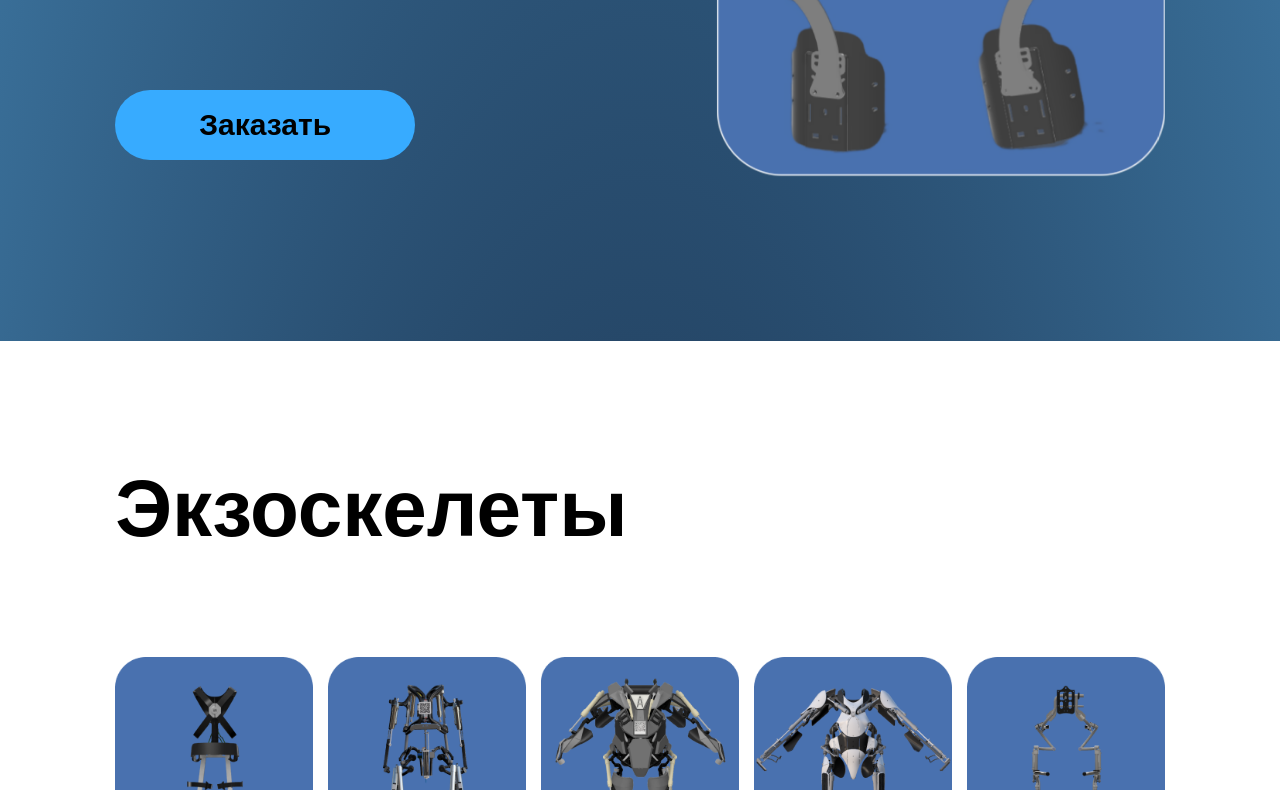
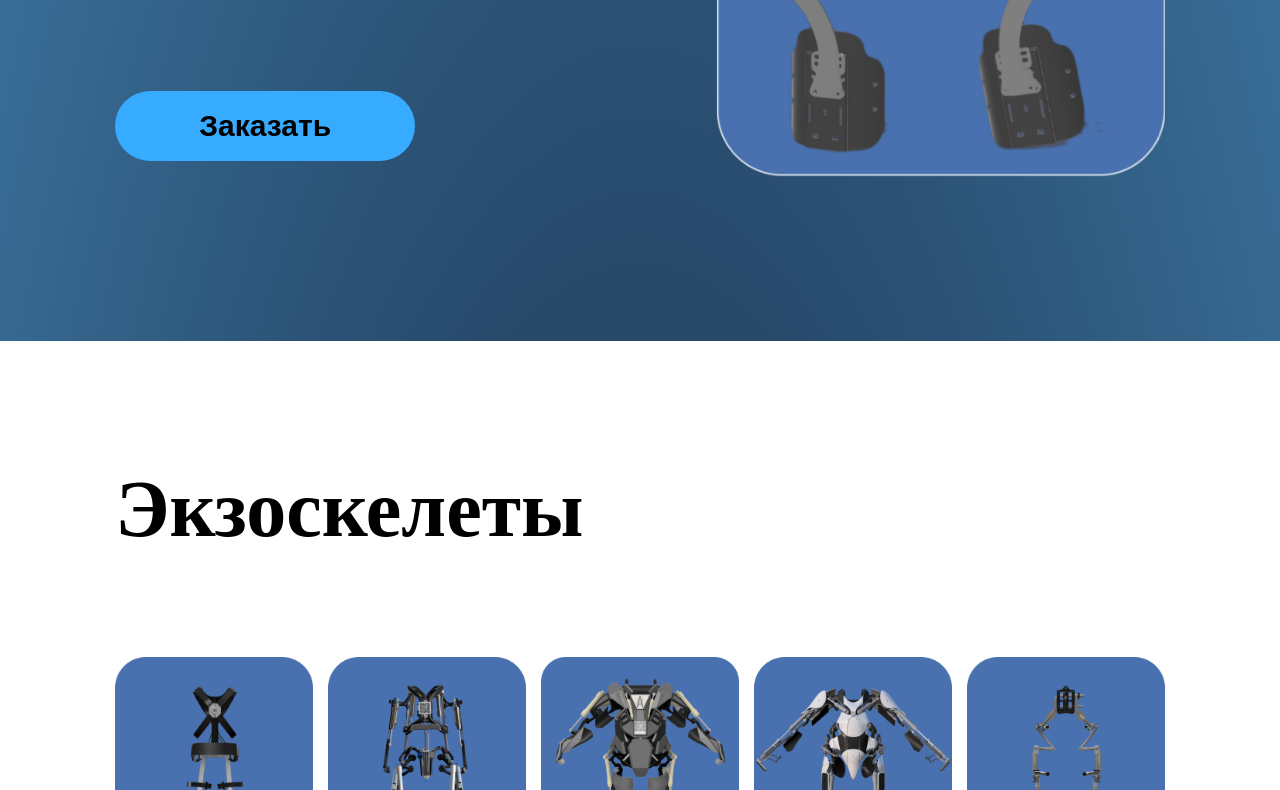
Before and after one commit to kirSHill/AUXILIUM, a plain HTML site: page index.html in a window 1280 px wide. Shown: the part 459-1249 px from the top of the page. Drawn offline with nearby package versions, Linux system fonts and the light colour scheme.

Commit message:
Update style.css

```diff
--- a/css/style.css
+++ b/css/style.css
@@ -49,19 +49,19 @@ table {
 
 
 @font-face {
-    font-family: 'Helvetica';
+    font-family: 'Montserrat';
     font-style: normal;
     font-weight: bold;
-    src: local('Helvetica Bold'),
-    url('../font/Helvetica-Bold.ttf') format('ttf');
+    src: local('Montserrat Bold'),
+    url('../font/Montserrat-Bold.ttf') format('ttf');
 }
 
 @font-face {
-    font-family: 'Helvetica';
+    font-family: 'Montserrat';
     font-style: normal;
     font-weight: 400;
-    src: local('Helvetica Regular'),
-    url('../font/Helvetica.ttf') format('ttf');
+    src: local('Montserrat Regular'),
+    url('../font/Montserrat.ttf') format('ttf');
 }
 
 html {
@@ -73,7 +73,7 @@ html {
 }
 
 body {
-    font-family: 'Helvetica';
+    font-family: 'Montserrat';
     font-style: normal;
     font-weight: normal;
     font-size: 16px;
@@ -388,7 +388,7 @@ header label {
 }
 
 .team_wrapper {
-    max-width: 90%;
+    max-width: 100%;
     margin: 0 auto;
     max-height: max-content;
 }
@@ -421,7 +421,7 @@ header label {
 }
 
 .desc {
-    font-size: 1.5rem;
+    font-size: 1rem;
     font-weight: lighter;
 }
 
@@ -520,7 +520,7 @@ header label {
 
 @media (max-width:1500px) {
     .card1, .card2, .card3, .card4, .card5 {
-        width: 20rem;
+        width: 22rem;
         height: 8rem;
     }
 
```
